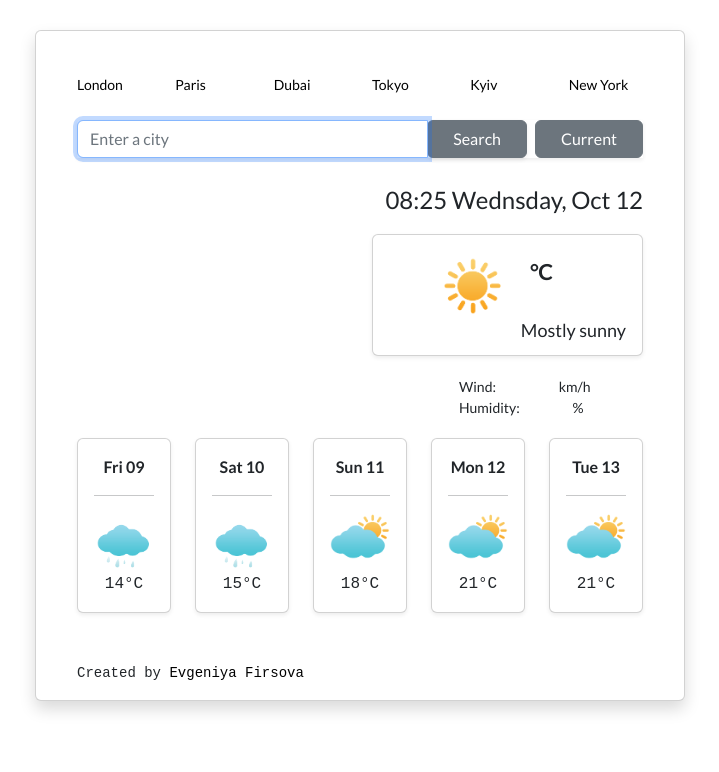
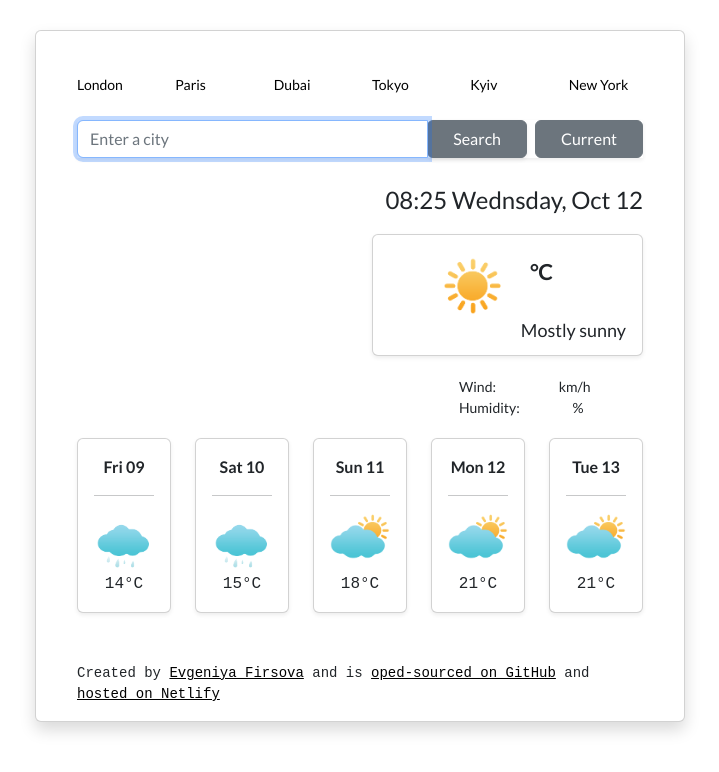
Before and after one commit to f-evgeniya/Weather-app, a plain HTML site: page index.html in a window 1280 px wide. Shown: the whole page, without its empty margins (280-999 px from the left). Drawn offline with nearby package versions, Linux system fonts and the light colour scheme; no server answers; a web font is replaced by a local one.

Commit message:
Added GitHub link

```diff
--- a/index.html
+++ b/index.html
@@ -223,6 +223,14 @@
               class="creater"
               >Evgeniya Firsova</a
             >
+            and is
+            <a
+              href="https://github.com/f-evgeniya/Weather-app"
+              target="_blank"
+              class="creater"
+              >oped-sourced on GitHub</a
+            >
+            and <a href="#" class="creater">hosted on Netlify</a>
           </p>
         </div>
       </div>
--- a/src/style.css
+++ b/src/style.css
@@ -120,7 +120,6 @@ font-family: 'PT Mono', monospace; */
 }
 .creater {
   color: black;
-  text-decoration: none;
 }
 .creater:hover {
   text-decoration: underline;
```
